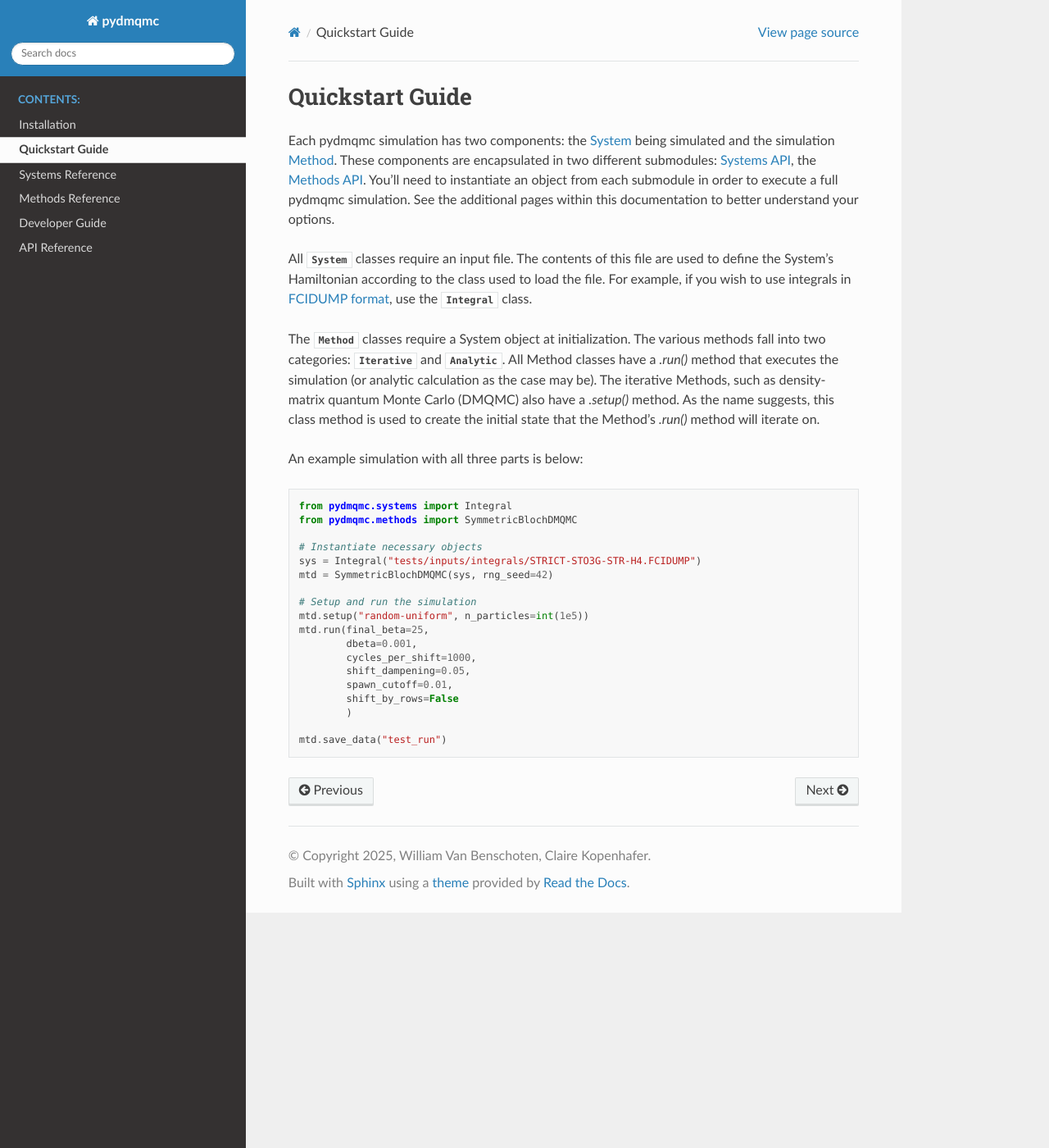
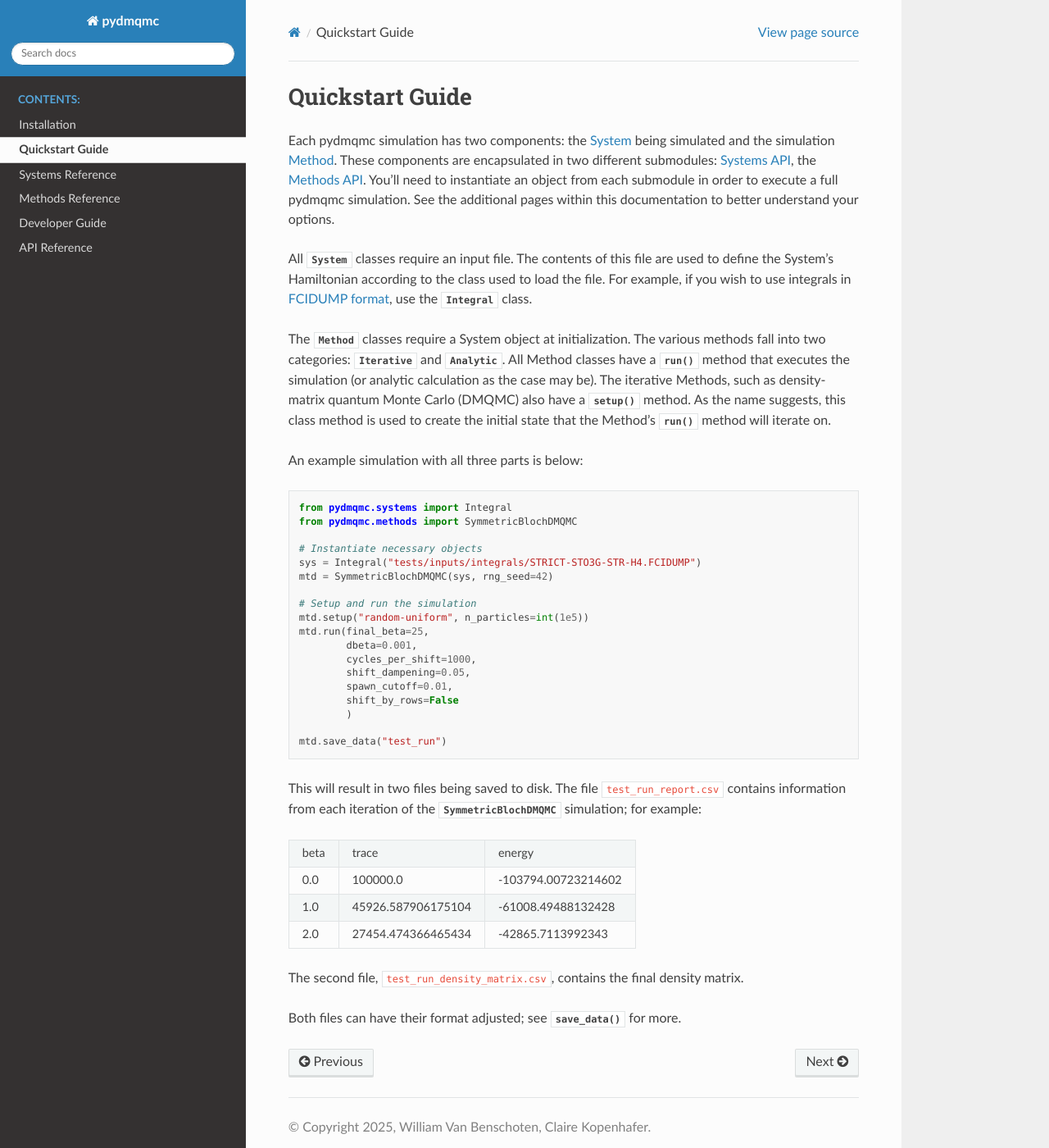
Before and after one commit to shepherd-group/pydmqmc, a Sphinx documentation site: the page built from docs/source/quickstart.rst, in a window 1280 px wide and 1400 px high. Shown: the whole window at 82% size. Built offline with Sphinx 7.4.7 and the Read the Docs theme 3.1.0, drawn with Linux system fonts in a browser that asks for light colours.

Commit message:
Small doc improvements

```diff
--- a/docs/source/api/methods/index.rst
+++ b/docs/source/api/methods/index.rst
@@ -3,7 +3,7 @@
 Methods Submodule
 =================
 
-Methods come in two types: :ref:`Analytic <api-analytic>` and
+:ref:`Methods <ref-methods>` come in two types: :ref:`Analytic <api-analytic>` and
 :ref:`Iterative <api-iterative>`. Families of methods are listed
 alphabetically under their respective types. The base classes are listed at the
 end of this document.
--- a/docs/source/api/methods/iterative/dmqmc/dmqmc.rst
+++ b/docs/source/api/methods/iterative/dmqmc/dmqmc.rst
@@ -20,4 +20,8 @@ be used as a standalone class but is detailed below.
 Base Class
 ----------
 
+.. warning::
+    This class is not designed for standalone use.
+    Instead, it should be inherited by other classes.
+
 .. autoclass:: pydmqmc.methods.DensityMatrixQMC
--- a/docs/source/quickstart.rst
+++ b/docs/source/quickstart.rst
@@ -49,3 +50,19 @@ An example simulation with all three parts is below:
             )
 
     mtd.save_data("test_run")
+
+This will result in two files being saved to disk. The file ``test_run_report.csv``
+contains information from each iteration of the
+:class:`~pydmqmc.methods.SymmetricBlochDMQMC` simulation; for example:
+
+.. csv-table::
+
+    beta,trace,energy
+    0.0,100000.0,-103794.00723214602
+    1.0,45926.587906175104,-61008.49488132428
+    2.0,27454.474366465434,-42865.7113992343
+
+The second file, ``test_run_density_matrix.csv``, contains the final density matrix.
+
+Both files can have their format adjusted;
+see :meth:`~pydmqmc.methods.SymmetricBlochDMQMC.save_data` for more.
```
Also changed, not shown: other parts of docs/source/quickstart.rst (+4 -3 lines), docs/source/api/systems/system.rst (+6 -1 lines).
